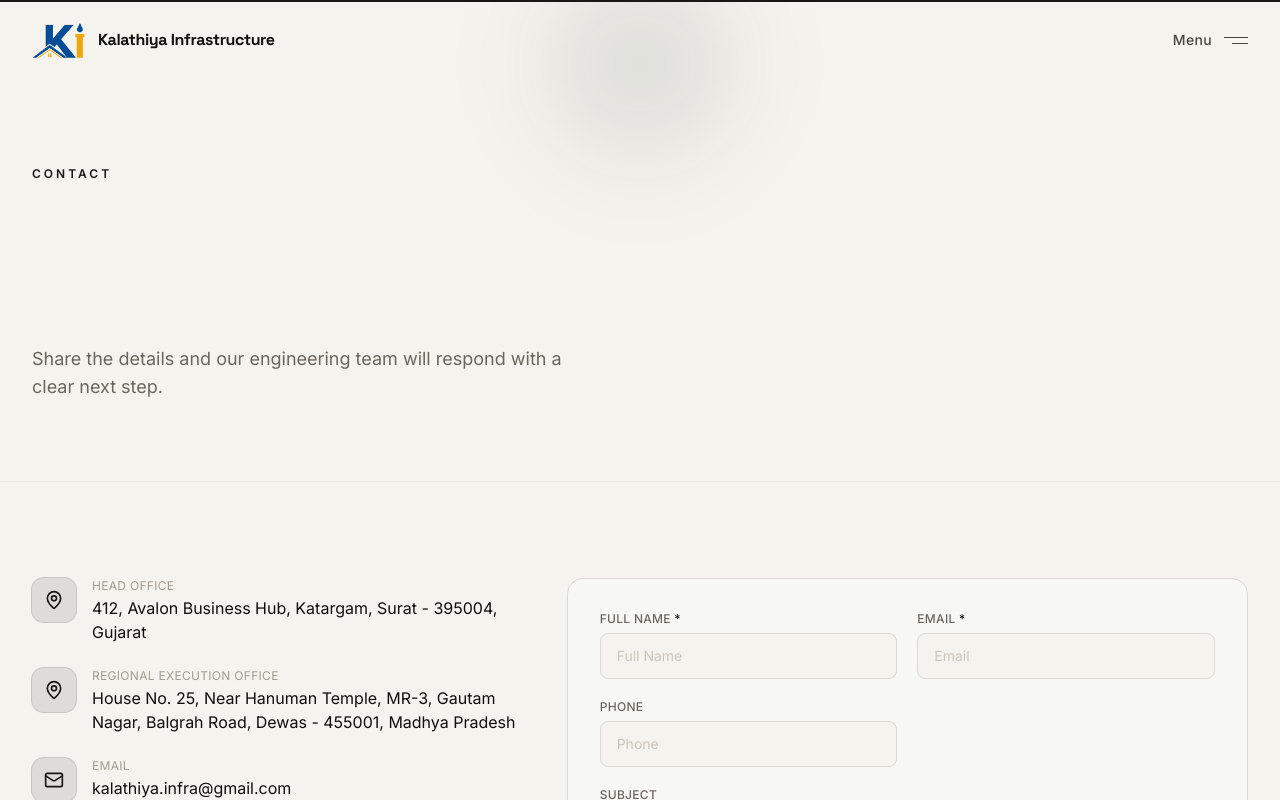
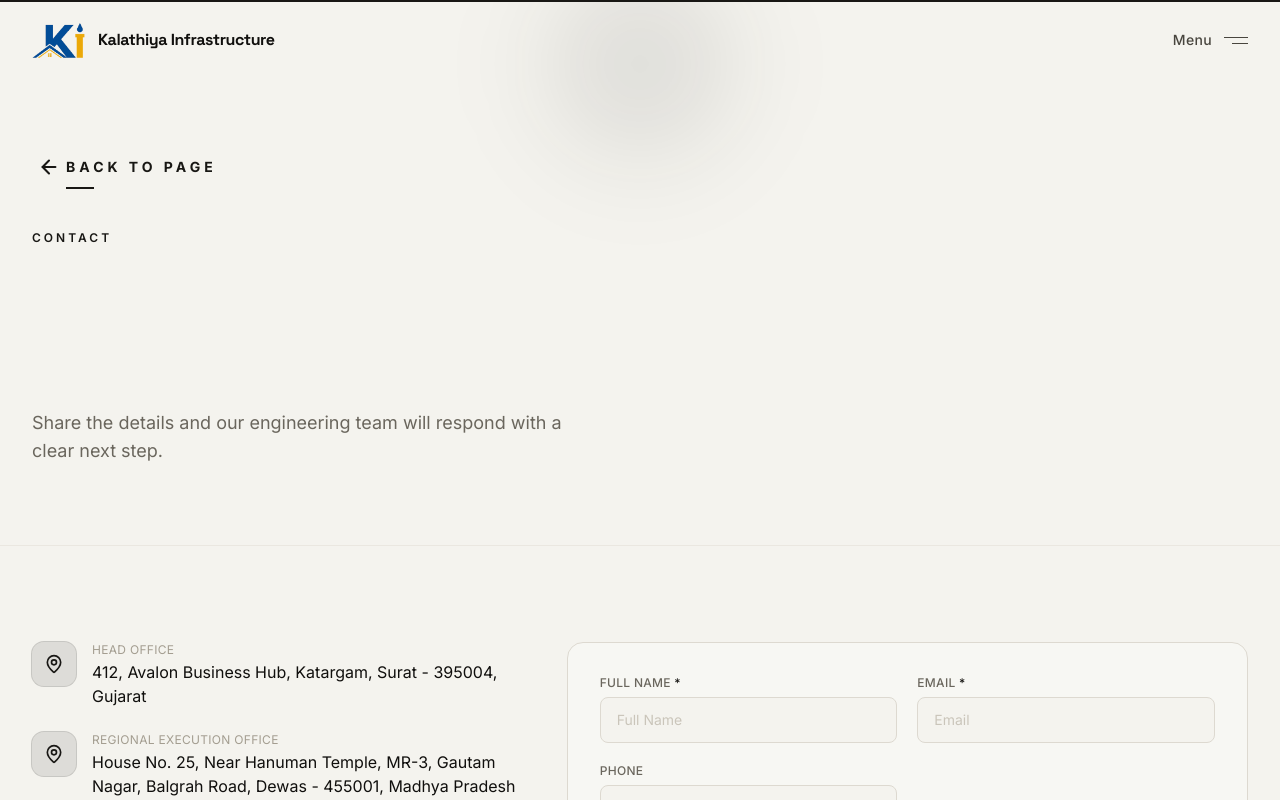
Before and after one commit to Meprotech/infra-projects, a Next.js app: page /contact in a window 1280 px wide. Shown: the top 800 px of the page. Built offline with nearby package versions, Linux system fonts and the light colour scheme.

Commit message:
feat: add global styles, projects page, contact page, and PageHeader component

```diff
--- a/app/contact/page.tsx
+++ b/app/contact/page.tsx
@@ -40,6 +40,8 @@ export default function ContactPage() {
         eyebrow="Contact"
         title="Let's talk about your *project*."
         description="Share the details and our engineering team will respond with a clear next step."
+        backHref="/"
+        backLabel="Back to page"
       />
 
       <section className="bg-concrete-950 py-16 md:py-24">
--- a/app/globals.css
+++ b/app/globals.css
@@ -74,6 +74,76 @@
 
   .section-shell {
     @apply relative mx-auto w-full max-w-7xl px-5 sm:px-8;
+  }
+
+  .page-back-cta {
+    display: flex;
+    width: fit-content;
+    align-items: flex-start;
+    gap: 0.75rem;
+    border: none;
+    background: none;
+    color: rgb(var(--accent));
+    cursor: pointer;
+    text-decoration: none;
+  }
+
+  .page-back-cta span {
+    padding-bottom: 18px;
+    font-size: 14px;
+    font-weight: 700;
+    line-height: 1;
+    letter-spacing: 4px;
+    text-transform: uppercase;
+  }
+
+  .page-back-cta svg {
+    width: 22px;
+    height: 22px;
+    margin-top: -0.25rem;
+    stroke-width: 2.25;
+    transform: translateX(6px);
+    transition: all 0.3s ease;
+  }
+
+  .page-back-cta:hover svg {
+    transform: translateX(0);
+  }
+
+  .page-back-cta:active svg {
+    transform: scale(0.9);
+  }
+
+  .page-back-cta .hover-underline-animation {
+    position: relative;
+    color: rgb(var(--accent));
+    padding-bottom: 18px;
+  }
+
+  .page-back-cta .hover-underline-animation::after {
+    content: "";
+    position: absolute;
+    width: 1.75rem;
+    height: 2px;
+    bottom: 0.2rem;
+    left: 0;
+    background-color: rgb(var(--accent));
+    transform: scaleX(1);
+    transform-origin: bottom left;
+    transition:
+      width 0.25s ease-out,
+      transform 0.25s ease-out;
+  }
+
+  .page-back-cta:hover .hover-underline-animation::after {
+    width: 100%;
+    transform: scaleX(1);
+    transform-origin: bottom left;
+  }
+
+  .page-back-cta:focus-visible {
+    outline: 3px solid rgb(var(--accent) / 0.35);
+    outline-offset: 4px;
   }
 
   .text-gradient {
--- a/app/projects/page.tsx
+++ b/app/projects/page.tsx
@@ -15,6 +15,8 @@ export default function ProjectsPage() {
         eyebrow="Portfolio"
         title="Public works, *delivered*."
         description="Filter by state or sector to explore representative projects. All entries are placeholders pending real project data."
+        backHref="/#projects"
+        backLabel="Back to page"
       />
       <section className="bg-concrete-950 py-16 md:py-20">
         <div className="section-shell">
--- a/components/PageHeader.tsx
+++ b/components/PageHeader.tsx
@@ -1,3 +1,5 @@
+import Link from "next/link";
+import { ArrowLeft } from "lucide-react";
 import { AnimatedText } from "@/components/ui/AnimatedText";
 import { Reveal } from "@/components/ui/Reveal";
 
@@ -5,14 +7,31 @@ interface PageHeaderProps {
   eyebrow: string;
   title: string;
   description?: string;
+  backHref?: string;
+  backLabel?: string;
 }
 
 /** Reusable inner-page hero header (used by /projects and /contact). */
-export function PageHeader({ eyebrow, title, description }: PageHeaderProps) {
+export function PageHeader({
+  eyebrow,
+  title,
+  description,
+  backHref,
+  backLabel = "Back",
+}: PageHeaderProps) {
   return (
     <header className="relative overflow-hidden border-b border-concrete-800 bg-concrete-950 pt-32 pb-16 md:pt-40 md:pb-20">
       <div className="pointer-events-none absolute -top-20 left-1/2 h-72 w-72 -translate-x-1/2 rounded-full bg-radial-fade blur-2xl" />
       <div className="section-shell relative">
+        {backHref && (
+          <Link
+            href={backHref}
+            className="page-back-cta mb-8"
+          >
+            <ArrowLeft aria-hidden />
+            <span className="hover-underline-animation">{backLabel}</span>
+          </Link>
+        )}
         <span className="eyebrow">
           {eyebrow}
         </span>
```
